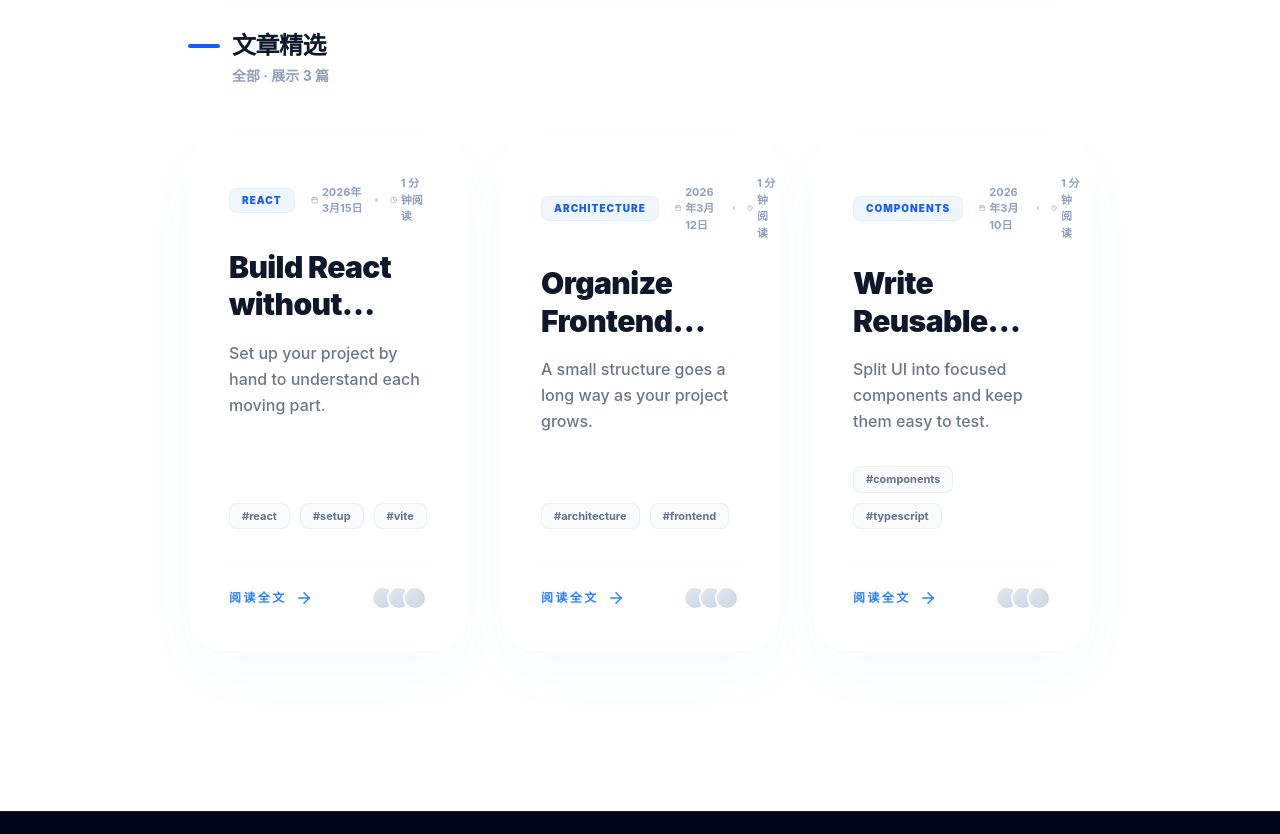
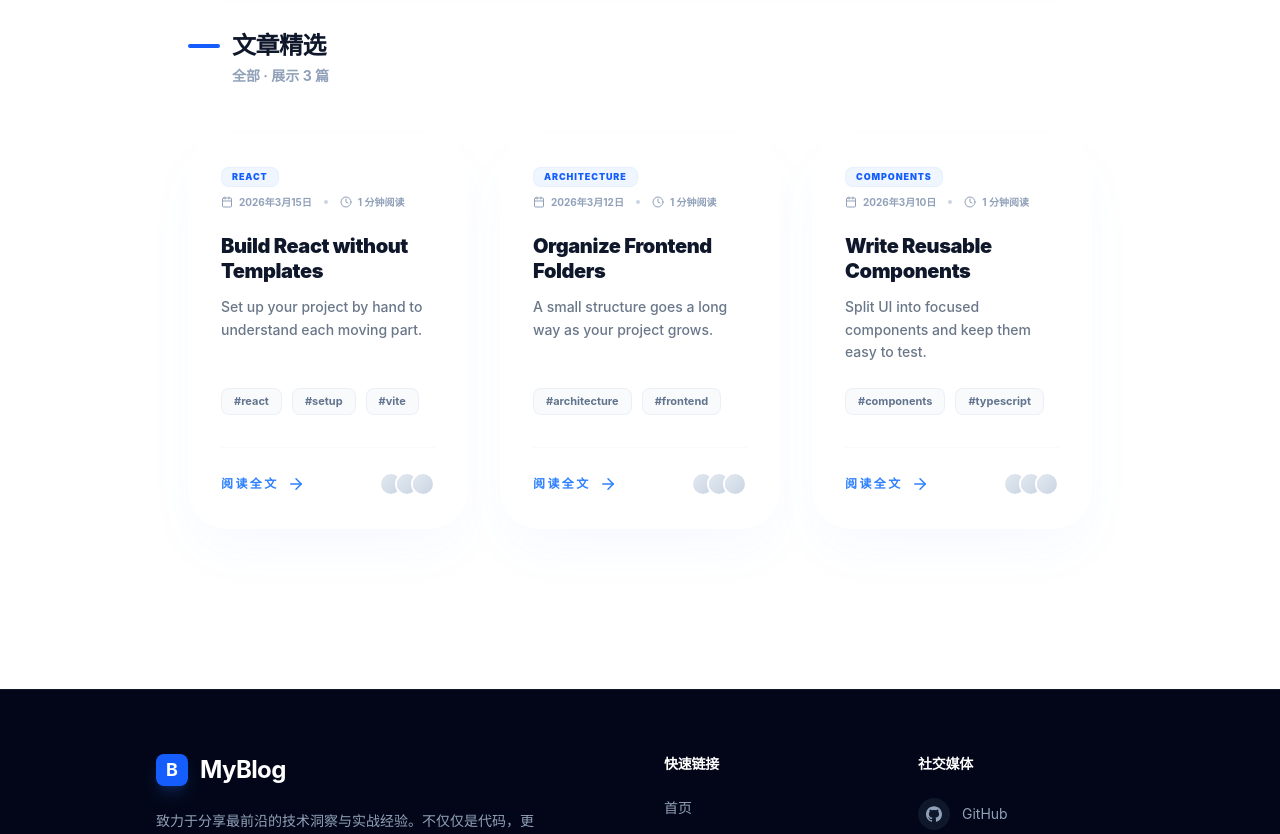
Before and after one commit to BqLee-AI/blog-FE, a React (Vite) app: page /articles in a window 1280 px wide. Shown: the part 620-1454 px from the top of the page. Built offline with nearby package versions, Linux system fonts and the light colour scheme; no server answers.

Commit message:
fix: 修正文章卡片元数据换行问题，并优化字体大小比例

```diff
--- a/src/features/articles/components/PostCard.tsx
+++ b/src/features/articles/components/PostCard.tsx
@@ -17,29 +17,29 @@ export default function PostCard({ post }: PostCardProps) {
         {/* 指示条 */}
         <div className="absolute top-0 left-0 right-0 h-1.5 bg-gradient-to-r from-blue-500 via-indigo-500 to-purple-500 opacity-0 group-hover:opacity-100 transition-opacity duration-500" />
 
-        <div className="flex-1 flex flex-col p-8 md:p-10">
-          <div className="flex items-center gap-4 mb-6">
-            <span className="px-3 py-1 bg-blue-50 dark:bg-blue-900/30 text-[10px] font-black uppercase tracking-widest text-blue-600 dark:text-blue-400 rounded-lg border border-blue-100/50 dark:border-blue-800/50">
+        <div className="flex-1 flex flex-col p-6 md:p-8">
+          <div className="flex flex-wrap items-center gap-x-4 gap-y-2 mb-6">
+            <span className="px-2.5 py-0.5 bg-blue-50 dark:bg-blue-900/30 text-[9px] font-black uppercase tracking-widest text-blue-600 dark:text-blue-400 rounded-lg border border-blue-100/50 dark:border-blue-800/50 whitespace-nowrap">
               {post.tags[0] || "精彩内容"}
             </span>
-            <div className="flex items-center gap-3 text-slate-400 dark:text-slate-500 text-[11px] font-bold">
-              <span className="flex items-center gap-1">
-                <FiCalendar className="text-sm" />
+            <div className="flex flex-wrap items-center gap-3 text-slate-400 dark:text-slate-500 text-[10px] font-bold">
+              <span className="flex items-center gap-1.5 whitespace-nowrap">
+                <FiCalendar className="text-xs" />
                 {publishedAt}
               </span>
-              <span className="w-1 h-1 rounded-full bg-slate-300 dark:bg-slate-700" />
-              <span className="flex items-center gap-1">
-                <FiClock className="text-sm" />
+              <span className="w-1 h-1 rounded-full bg-slate-300 dark:bg-slate-700 hidden sm:block" />
+              <span className="flex items-center gap-1.5 whitespace-nowrap">
+                <FiClock className="text-xs" />
                 {readingTime} 分钟阅读
               </span>
             </div>
           </div>
 
-          <h3 className="text-2xl md:text-3xl font-black text-slate-900 dark:text-white mb-4 line-clamp-2 leading-tight tracking-tight group-hover:text-blue-500 transition-colors">
+          <h3 className="text-lg md:text-xl font-black text-slate-900 dark:text-white mb-3 line-clamp-2 leading-tight tracking-tight group-hover:text-blue-500 transition-colors">
             {post.title}
           </h3>
 
-          <p className="text-slate-600 dark:text-slate-400 text-sm md:text-base leading-relaxed mb-8 line-clamp-3 flex-1 font-medium opacity-80 group-hover:opacity-100 transition-opacity">
+          <p className="text-slate-600 dark:text-slate-400 text-xs md:text-sm leading-relaxed mb-6 line-clamp-3 flex-1 font-medium opacity-80 group-hover:opacity-100 transition-opacity">
             {post.summary}
           </p>
 
```
